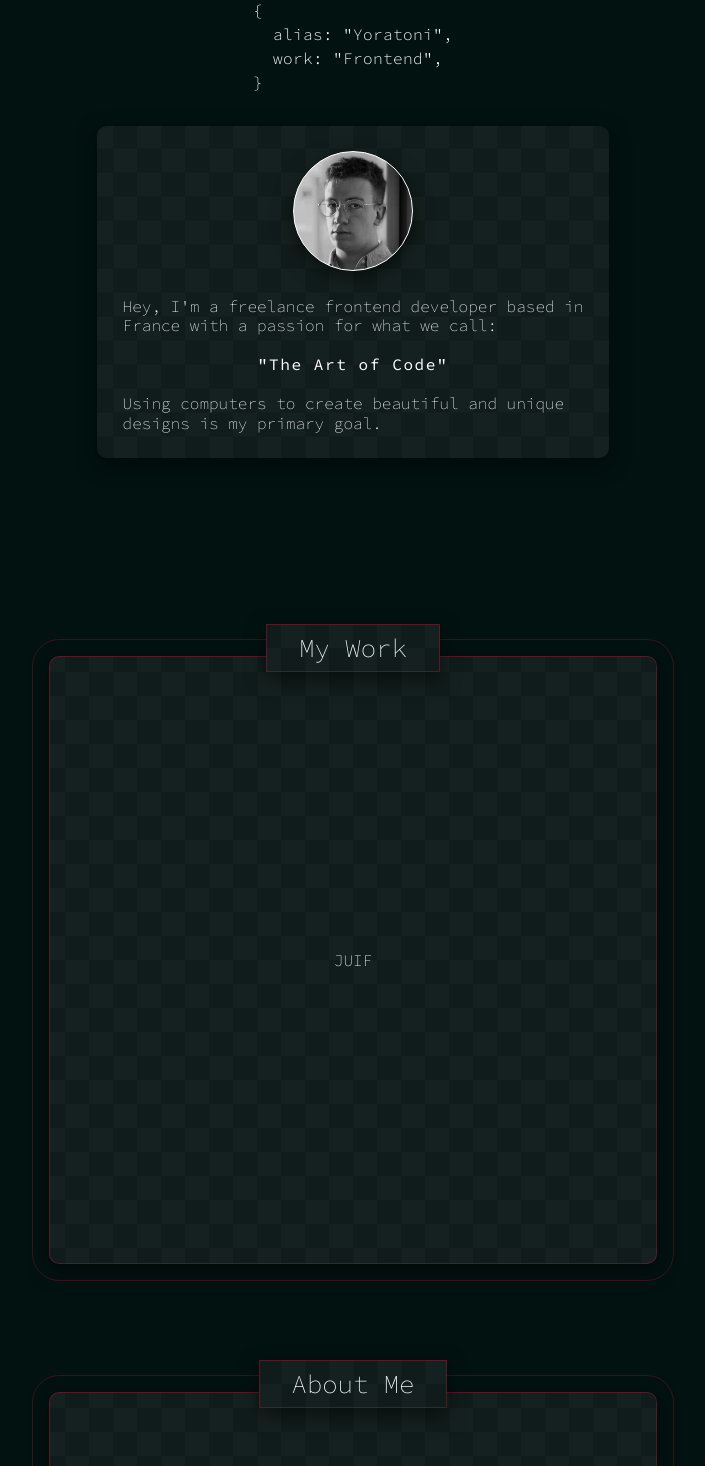
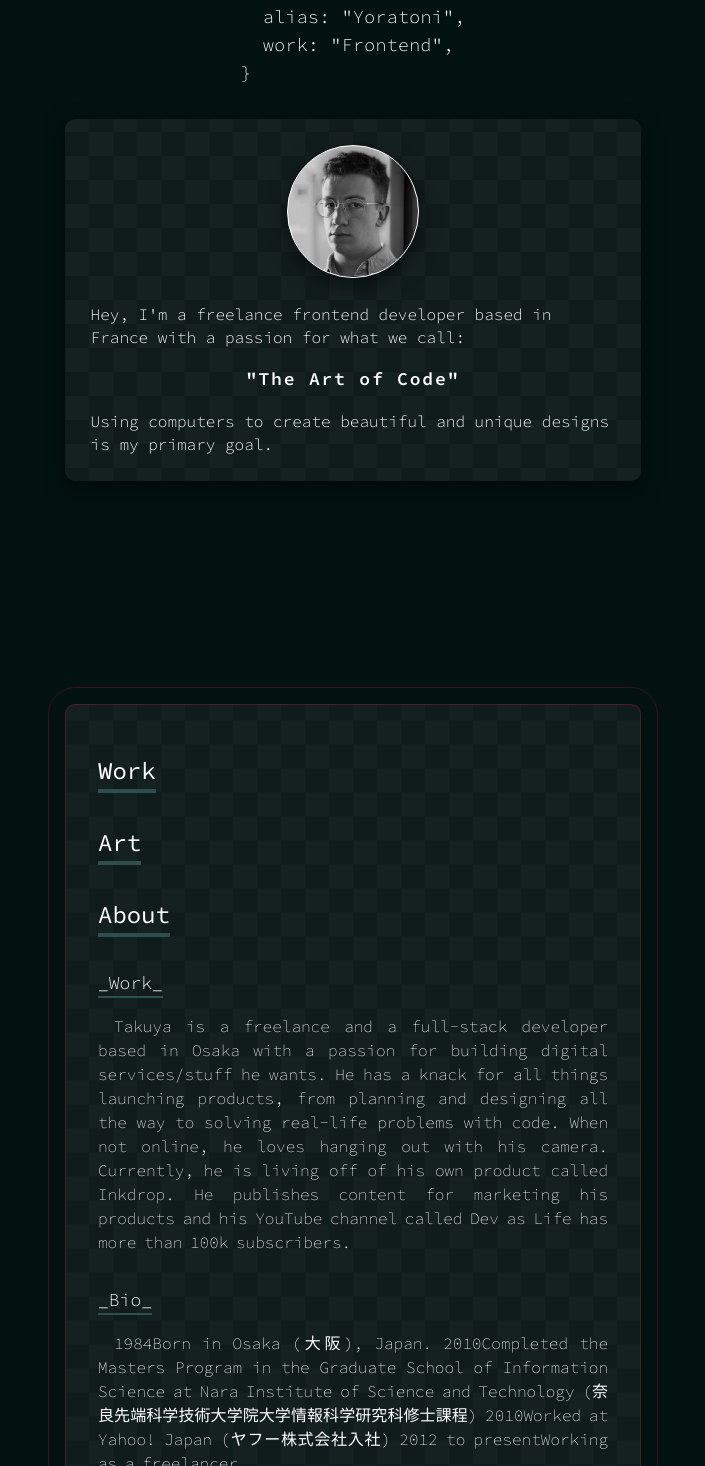
Before and after one commit to yoratoni/yoratoni.com, a React (Create React App) app: page / in a window 1280 px wide. Shown: the part 224-1690 px from the top of the page, without its empty margins (287-992 px from the left). Built offline with nearby package versions, Linux system fonts and the light colour scheme.

Commit message:
General update

```diff
--- a/src/components/banner/Banner.css
+++ b/src/components/banner/Banner.css
@@ -16,10 +16,24 @@
 
 .banner__sectionContent {
     width: auto;
-    max-width: 32rem;
+    max-width: 36rem;
+
     margin: 0 1.4rem;
     padding: 1.6rem 1.6rem;
-    line-height: 1.2rem;
+
+    line-height: 1.4rem;
+}
+
+.banner__sectionContent > p {
+    font-weight: 300;
+}
+
+.banner__sectionContent > .banner__theArtOfCode {
+    margin: 1.25rem 0;
+
+    letter-spacing: 0.1em;
+    font-weight: 600;
+    font-size: 18px;
 }
 
 .banner__justMe {
--- a/src/components/banner/Banner.tsx
+++ b/src/components/banner/Banner.tsx
@@ -7,14 +7,14 @@ const Banner = () => {
         <header className="banner__container">
             <h1 className="banner__name">ADRIEN BIBOLLET</h1>
 
-            <p className="my-8 text-base font-light tracking-wide">
+            <p className="my-8 text-lg font-light tracking-wide">
                 &#123; <br></br>
                 &nbsp; alias: &#34;Yoratoni&#34;, <br></br>
                 &nbsp; work: &#34;Frontend&#34;, <br></br>
                 &#125;
             </p>
 
-            <div className="rcc__section rcc__squareBck banner__sectionContent">
+            <div className="rcc__banner rcc__squareBck banner__sectionContent">
                 <div className="banner__justMe"></div>
 
                 <p>
@@ -22,7 +22,7 @@ const Banner = () => {
                     with a passion for what we call:
                 </p>
 
-                <p className="my-5 font-normal tracking-widest">
+                <p className="banner__theArtOfCode">
                     &#34;The Art of Code&#34;
                 </p>
 
--- a/src/components/footer/Footer.css
+++ b/src/components/footer/Footer.css
@@ -1,7 +1,6 @@
 .footer__container {
     width: 100%;
     margin: 2rem 0;
-    padding: 0 2rem;
 
     display: flex;
     justify-content: center;
--- /dev/null
+++ b/src/components/main/Main.css
@@ -0,0 +1,62 @@
+.main__container {
+    width: calc(100% - 4rem);
+    max-width: 36rem;
+    height: auto;
+
+    display: flex;
+    align-items: center;
+    flex-direction: column;
+
+    margin: 16vh 0;
+    padding: 2rem;
+
+    border: 1px solid var(--red-alpha-1);
+    border-radius: var(--main-border-rad);
+    outline: 1px solid var(--red-alpha-2);
+    outline-offset: 1rem;
+}
+
+.main__container > h2 {
+    width: auto;
+
+    margin-top: 1rem;
+
+    font-size: 24px;
+    font-weight: 400;
+
+    border-bottom: 1px solid var(--red-alpha-1);
+}
+
+.main__container hr {
+    width: 80%;
+    height: 2px;
+
+    margin-top: 2rem;
+
+    border: none;
+    background-color: var(--red-alpha-1);
+}
+
+.main__container p {
+    width: auto;
+
+    margin: 1em 0;
+
+    font-size: 16px;
+    line-height: 1.5;
+
+    text-align: justify;
+    word-spacing: -2px;
+    text-indent: 1rem;
+}
+
+.main__container h3 {
+    display: inline-block;
+
+    margin-top: 1rem;
+
+    font-size: 18px;
+    font-weight: 300;
+
+    border-bottom: 2px solid darkslategrey;
+}
--- /dev/null
+++ b/src/components/main/Main.tsx
@@ -0,0 +1,30 @@
+import React from "react";
+import "./Main.css";
+
+import SectionTitle from "./sectionTitle/SectionTitle";
+
+
+const Main = () => {
+    return (
+        <div className="rcc__squareBck main__container">
+            <SectionTitle title="Work" />
+            <SectionTitle title="Art" />
+
+            <SectionTitle title="About" />
+            <div className="">
+                <h3>_Work_</h3>
+                <p>Takuya is a freelance and a full-stack developer based in Osaka with a passion for building digital services/stuff he wants. He has a knack for all things launching products, from planning and designing all the way to solving real-life problems with code. When not online, he loves hanging out with his camera. Currently, he is living off of his own product called Inkdrop. He publishes content for marketing his products and his YouTube channel called Dev as Life has more than 100k subscribers.</p>
+                <h3>_Bio_</h3>
+                <p>1984Born in Osaka (大阪), Japan.
+                    2010Completed the Masters Program in the Graduate School of Information Science at Nara Institute of Science and Technology (奈良先端科学技術大学院大学情報科学研究科修士課程)
+                    2010Worked at Yahoo! Japan (ヤフー株式会社入社)
+                    2012 to presentWorking as a freelancer</p>
+                <h3>_Passions_</h3>
+                <p>Art, Music, Mathematics, Dystopian Sci-Fi, Machine Learning</p>
+            </div>
+        </div>
+    );
+};
+
+
+export default Main;
--- /dev/null
+++ b/src/components/main/sectionTitle/SectionTitle.css
@@ -0,0 +1,26 @@
+.sectionTitle {
+    width: 100%;
+    height: auto;
+
+    margin: 1rem 0;
+
+    font-size: 24px;
+    font-weight: 400;
+}
+
+.sectionTitle__hr {
+    width: 80%;
+    height: 2px;
+
+    margin: 4rem auto;
+
+    background-color: rgba(255, 255, 255, 0.2);
+}
+
+.sectionTitle > h2 {
+    width: auto;
+    height: auto;
+
+    display: inline-block;
+    border-bottom: 4px solid darkslategrey;
+}
--- /dev/null
+++ b/src/components/main/sectionTitle/SectionTitle.tsx
@@ -0,0 +1,14 @@
+import React from "react";
+import "./SectionTitle.css";
+
+
+const SectionTitle = (props: IReactSection) => {
+    return (
+        <div className="sectionTitle">
+            <h2>{ props.title }</h2>
+        </div>
+    );
+};
+
+
+export default SectionTitle;
--- a/src/components/section/Section.css
+++ /dev/null
@@ -1,48 +0,0 @@
-.section__container {
-    width: 100%;
-    max-width: 42rem;
-    height: var(--default-height);
-
-    display: flex;
-    align-items: center;
-    justify-content: center;
-    flex-direction: column;
-
-    padding: 0 2rem;
-}
-
-.section__title {
-    width: auto;
-    min-width: 160px;
-
-    display: flex;
-    align-items: center;
-    justify-content: center;
-
-    text-align: center;
-
-    box-shadow: var(--box-shadow);
-    border: 1px solid var(--red-alpha-1);
-
-    padding: 4px 2rem;
-    font-size: 1.6rem;
-
-    z-index: 4;
-}
-
-.section__contentContainer {
-    width: 100%;
-    aspect-ratio: 1;
-
-    margin-top: -1rem;
-
-    border: 1px solid var(--red-alpha-1);
-    outline: 1px solid var(--red-alpha-2);
-    outline-offset: 1rem;
-}
-
-@media screen and (max-height: 780px) {
-    .section__container {
-        height: 717px;
-    }
-}
--- a/src/components/section/Section.tsx
+++ /dev/null
@@ -1,20 +0,0 @@
-import React from "react";
-import "./Section.css";
-
-
-const Section = (props: IReactSection) => {
-    return (
-        <div className="section__container">
-            <div className="rcc__squareBck section__title">
-                <h1>{props.title}</h1>
-            </div>
-
-            <div className="rcc__section rcc__squareBck section__contentContainer">
-                <div>{props.children}</div>
-            </div>
-        </div>
-    );
-};
-
-
-export default Section;
--- a/src/global/interfaces.d.ts
+++ b/src/global/interfaces.d.ts
@@ -19,8 +19,7 @@ declare global {
 
 
     interface IReactSection {
-        title: string,
-        children: React.ReactNode
+        title: string
     }
 }
 
--- a/src/layers/Content.tsx
+++ b/src/layers/Content.tsx
@@ -4,8 +4,8 @@ import React from "react";
 // Components
 import Navbar from "../components/navbar/Navbar";
 import Banner from "../components/banner/Banner";
-import Section from "../components/section/Section";
 import Footer from "../components/footer/Footer";
+import Main from "../components/main/Main";
 
 
 const Content = () => {
@@ -13,21 +13,7 @@ const Content = () => {
         <div className="z-0 flex flex-col items-center text-white">
             <Navbar />
             <Banner />
-
-            <main className="flex flex-col items-center w-full">
-                <Section title="My Work">
-                    <p>JUIF</p>
-                </Section>
-
-                <Section title="About Me">
-                    <></>
-                </Section>
-
-                <Section title="Contact">
-                    <p>JUIF</p>
-                </Section>
-            </main>
-
+            <Main />
             <Footer />
         </div>
     );
--- a/src/styles/rcc.css
+++ b/src/styles/rcc.css
@@ -8,7 +8,7 @@
     background-size: 48px;
 }
 
-.rcc__section {
+.rcc__banner {
     display: flex;
     align-items: center;
     justify-content: center;
```
